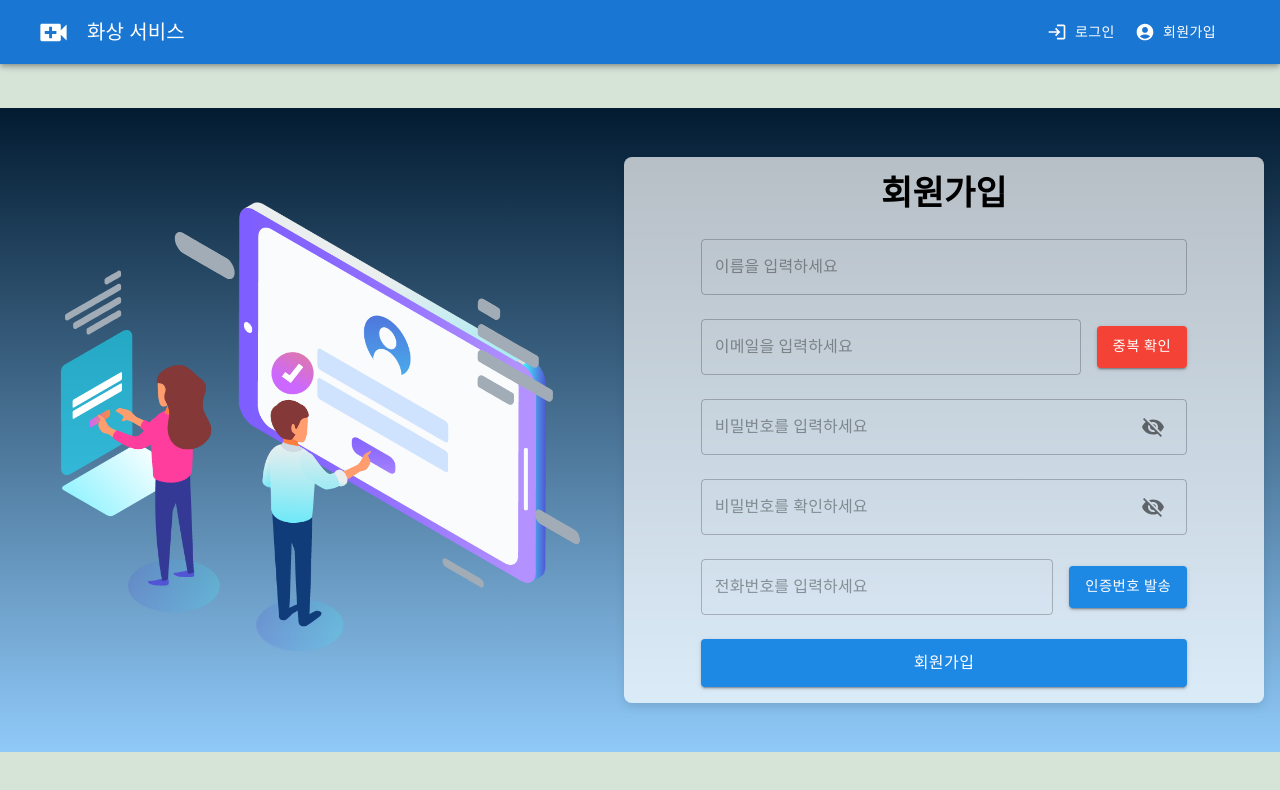
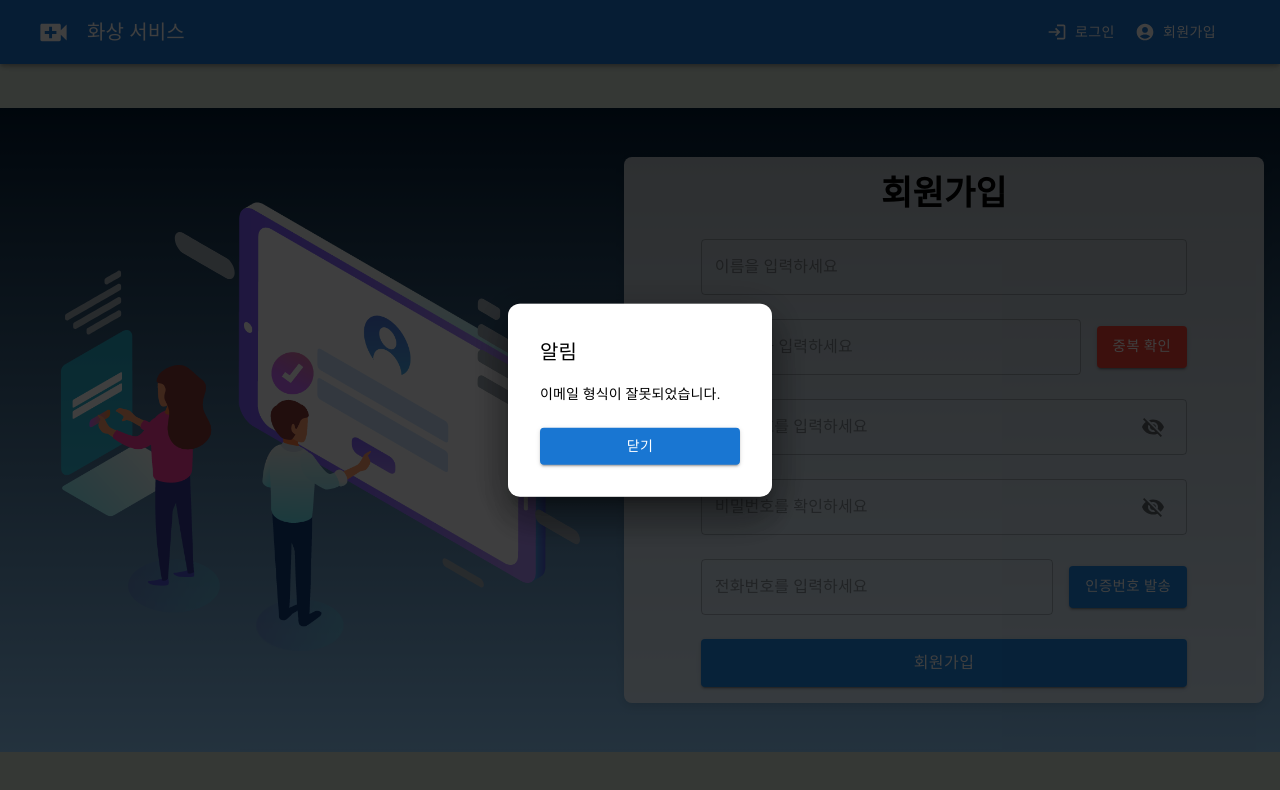
Before and after one commit to Choi-jeonghoon/Webrtc-chat, a React (Vite) app: page /register in a window 1280 px wide. Both pictures are taken after a click on the button "중복 확인". Shown: the top 790 px of the page. Built offline with nearby package versions, Linux system fonts and the light colour scheme; no server answers.

Commit message:
Ref: modal 상태관리 분리

```diff
--- a/src/components/modal/ConfirmModall.tsx
+++ b/src/components/modal/ConfirmModall.tsx
@@ -1,25 +1,47 @@
-import {
-  Dialog,
-  DialogActions,
-  DialogContent,
-  DialogTitle,
-  Button,
-} from "@mui/material";
+import { Modal, Box, Typography, Button } from "@mui/material";
 import { ConfirmModalProps } from "../../types/ModalType";
 
 const ConfirmModal = ({ message, open, onClose }: ConfirmModalProps) => {
   return (
-    <Dialog open={open} onClose={onClose}>
-      <DialogTitle>알림</DialogTitle>
-      <DialogContent>
-        <p>{message}</p>
-      </DialogContent>
-      <DialogActions>
-        <Button onClick={onClose} color="primary">
+    <Modal
+      open={open}
+      onClose={onClose}
+      aria-labelledby="confirm-modal-title"
+      aria-describedby="confirm-modal-description"
+    >
+      <Box
+        sx={{
+          position: "absolute",
+          top: "50%",
+          left: "50%",
+          transform: "translate(-50%, -50%)",
+          width: 200,
+          bgcolor: "background.paper",
+          borderRadius: 3,
+          boxShadow: 24,
+          p: 4,
+        }}
+      >
+        <Typography variant="h6" id="confirm-modal-title">
+          알림
+        </Typography>
+        <Typography
+          variant="body2"
+          id="confirm-modal-description"
+          sx={{ mt: 2 }}
+        >
+          {message}
+        </Typography>
+        <Button
+          variant="contained"
+          onClick={onClose}
+          color="primary"
+          sx={{ mt: 3, width: "100%" }}
+        >
           닫기
         </Button>
-      </DialogActions>
-    </Dialog>
+      </Box>
+    </Modal>
   );
 };
 
--- a/src/components/register/RegisterComponent.tsx
+++ b/src/components/register/RegisterComponent.tsx
@@ -6,6 +6,12 @@ import { useState } from "react";
 import useRegister from "../../hooks/auth/useRegister";
 import ConfirmModal from "../modal/ConfirmModall";
 import useEmailCheck from "../../hooks/user/useEmailCheck";
+import { useRecoilValue } from "recoil";
+import {
+  isModalOpenState,
+  modalMessageState,
+} from "../../recoli/atoms/modalState";
+import useModalRedirect from "../../hooks/common/usecModal";
 
 const RegisterComponent = () => {
   const [isVerificationVisible, setVerificationVisible] = useState(false);
@@ -25,12 +31,18 @@ const RegisterComponent = () => {
     phoneNumber,
     setPhoneNumber,
     handleRegister,
-    modalMessage,
-    isModalOpen,
-    closeModal,
+    setIsModalOpen,
   } = useRegister();
 
   const { isButtonDisabled, isEmailValid, handleEmailCheck } = useEmailCheck();
+
+  const modalMessage = useRecoilValue(modalMessageState);
+  const isModalOpen = useRecoilValue(isModalOpenState);
+
+  // useModalRedirect 훅 호출하여 모달이 열리고 2초 후에 페이지를 이동
+  useModalRedirect(isModalOpen, modalMessage, () => {
+    setIsModalOpen(false); // 모달을 닫는 함수
+  });
 
   const handleSendVerification = () => {
     setVerificationVisible(true); // 인증번호 입력 필드 표시
@@ -138,6 +150,11 @@ const RegisterComponent = () => {
           >
             중복 확인
           </Button>
+          <ConfirmModal
+            message={modalMessage}
+            open={isModalOpen}
+            // onClose={closeModal}
+          />
         </Box>
 
         <CommonInput
@@ -234,7 +251,7 @@ const RegisterComponent = () => {
         <ConfirmModal
           message={modalMessage}
           open={isModalOpen}
-          onClose={closeModal}
+          onClose={() => setIsModalOpen(false)}
         />
       </Box>
     </Box>
--- a/src/hooks/auth/useRegister.ts
+++ b/src/hooks/auth/useRegister.ts
@@ -1,6 +1,11 @@
-import { useEffect, useState } from "react";
+import { useState } from "react";
 import { registerUser } from "../../api/user/register";
-import { useNavigate } from "react-router-dom";
+
+import { useRecoilState } from "recoil";
+import {
+  isModalOpenState,
+  modalMessageState,
+} from "../../recoli/atoms/modalState";
 
 const useRegister = () => {
   //입력 상태관리
@@ -11,9 +16,8 @@ const useRegister = () => {
   const [phoneNumber, setPhoneNumber] = useState<string>("");
 
   //모달 상태관리
-  const [modalMessage, setModalMessage] = useState<string>(""); // 모달 메시지 상태
-  const [isModalOpen, setIsModalOpen] = useState<boolean>(false); // 모달 열기/닫기 상태
-  const navigate = useNavigate(); // 페이지 이동을 위한 navigate
+  const [, setModalMessage] = useRecoilState(modalMessageState);
+  const [, setIsModalOpen] = useRecoilState(isModalOpenState);
 
   const handleRegister = async () => {
     if (!email || !password || !confirmPassword || !phoneNumber) {
@@ -44,25 +48,6 @@ const useRegister = () => {
     }
   };
 
-  const closeModal = () => {
-    setIsModalOpen(false); // 모달 닫기
-  };
-
-  // 모달 열리고 1초 후에 자동으로 페이지 이동
-  useEffect(() => {
-    if (
-      isModalOpen &&
-      modalMessage === "회원가입이 성공적으로 완료되었습니다!"
-    ) {
-      const timer = setTimeout(() => {
-        navigate("/"); // 홈 페이지로 이동
-        closeModal(); // 모달 닫기
-      }, 2000); // 2초 후에 이동
-
-      return () => clearTimeout(timer);
-    }
-  }, [isModalOpen, modalMessage, navigate]);
-
   return {
     name,
     setName,
@@ -75,9 +60,7 @@ const useRegister = () => {
     phoneNumber,
     setPhoneNumber,
     handleRegister,
-    modalMessage,
-    isModalOpen,
-    closeModal,
+    setIsModalOpen,
   };
 };
 
--- /dev/null
+++ b/src/hooks/common/usecModal.ts
@@ -0,0 +1,26 @@
+import { useEffect } from "react";
+import { useNavigate } from "react-router-dom";
+
+const useModalRedirect = (
+  isModalOpen: boolean,
+  modalMessage: string,
+  closeModal: () => void
+) => {
+  const navigate = useNavigate();
+
+  useEffect(() => {
+    if (
+      isModalOpen &&
+      modalMessage === "회원가입이 성공적으로 완료되었습니다!"
+    ) {
+      const timer = setTimeout(() => {
+        closeModal(); // 모달 닫기
+        navigate("/"); // 홈 페이지로 이동
+      }, 2000); // 2초 후에 이동
+
+      return () => clearTimeout(timer);
+    }
+  }, [isModalOpen, modalMessage, navigate, closeModal]);
+};
+
+export default useModalRedirect;
--- a/src/hooks/user/useEmailCheck.ts
+++ b/src/hooks/user/useEmailCheck.ts
@@ -1,24 +1,33 @@
 import { useState } from "react";
 import { checkEmail } from "../../api/user/findEmail";
+import { useRecoilState } from "recoil";
+import {
+  isModalOpenState,
+  modalMessageState,
+} from "../../recoli/atoms/modalState";
 
 const useEmailCheck = () => {
-  const [isButtonDisabled, setIsButtonDisabled] = useState(false); // 중복 확인 버튼 비활성화 상태
+  const [isButtonDisabled, setIsButtonDisabled] = useState<boolean>(false); // 중복 확인 버튼 비활성화 상태
   const [isEmailValid, setIsEmailValid] = useState<boolean | null>(null); // 이메일 중복 체크 결과
-  const [emailError, setEmailError] = useState<boolean | null>(null); // 이메일 형식 에러 메시지
 
-  // 이메일 형식 검증을 위한 정규 표현식
-  const emailRegex = /^[a-zA-Z0-9._%+-]+@[a-zA-Z0-9.-]+\.[a-zA-Z]{2,}$/;
+  //모달 상태관리
+  const [, setModalMessage] = useRecoilState(modalMessageState);
+  const [, setIsModalOpen] = useRecoilState(isModalOpenState);
 
   const handleEmailCheck = async (email: string) => {
+    // 이메일 형식 검증을 위한 정규 표현식
+    const emailRegex = /^[a-zA-Z0-9._%+-]+@[a-zA-Z0-9.-]+\.[a-zA-Z]{2,}$/;
+
     // 이메일 형식이 올바른지 클라이언트에서 체크
     if (!emailRegex.test(email)) {
-      setEmailError(false);
       setIsEmailValid(false);
-      alert("이메일 형식이 잘못되었습니다.");
+      setIsModalOpen(true);
+
+      setModalMessage("이메일 형식이 잘못되었습니다.");
+      console.log("이메일 형식이 잘못됨");
       return; // 이메일 형식이 잘못되었으면 서버 요청을 보내지 않음
     }
 
-    setEmailError(null); // 이메일 형식 오류가 없으면 오류 메시지 제거
     setIsButtonDisabled(true); // 버튼 비활성화 (중복 확인 중)
 
     try {
@@ -26,21 +35,31 @@ const useEmailCheck = () => {
 
       if (result.status === "success") {
         setIsEmailValid(true);
+        setIsModalOpen(true);
+        setModalMessage("사용 가능한 이메일입니다.");
         setIsButtonDisabled(true); // 버튼 비활성화
-        alert("사용 가능한 이메일입니다.");
+        console.log("사용 가능한 이메일입니다");
       } else if (result.status === "error" && result.errorCode === 409) {
         setIsEmailValid(false);
-        alert("이미 사용 중인 이메일입니다.");
+        setIsModalOpen(true);
+        setModalMessage("이미 사용 중인 이메일입니다.");
+        console.log("이미 사용 중인 이메일입니다.");
       }
     } catch {
       setIsEmailValid(false);
-      alert("서버 오류가 발생했습니다.");
+      setModalMessage("서버 오류가 발생했습니다.");
     } finally {
       setIsButtonDisabled(isEmailValid === true);
     }
   };
 
-  return { isButtonDisabled, isEmailValid, emailError, handleEmailCheck };
+  return {
+    isButtonDisabled,
+    isEmailValid,
+    handleEmailCheck,
+    // modalMessage,
+    // isModalOpen,
+  };
 };
 
 export default useEmailCheck;
--- /dev/null
+++ b/src/recoli/atoms/modalState.ts
@@ -0,0 +1,13 @@
+import { atom } from "recoil";
+
+// 모달 메시지 상태
+export const modalMessageState = atom<string>({
+  key: "modalMessageState",
+  default: "",
+});
+
+// 모달 열림/닫힘 상태
+export const isModalOpenState = atom<boolean>({
+  key: "isModalOpenState",
+  default: false,
+});
```
Also changed, not shown: src/api/user/findEmail.ts (+4 -4 lines), src/types/ModalType.d.ts (+6 -1 lines).
